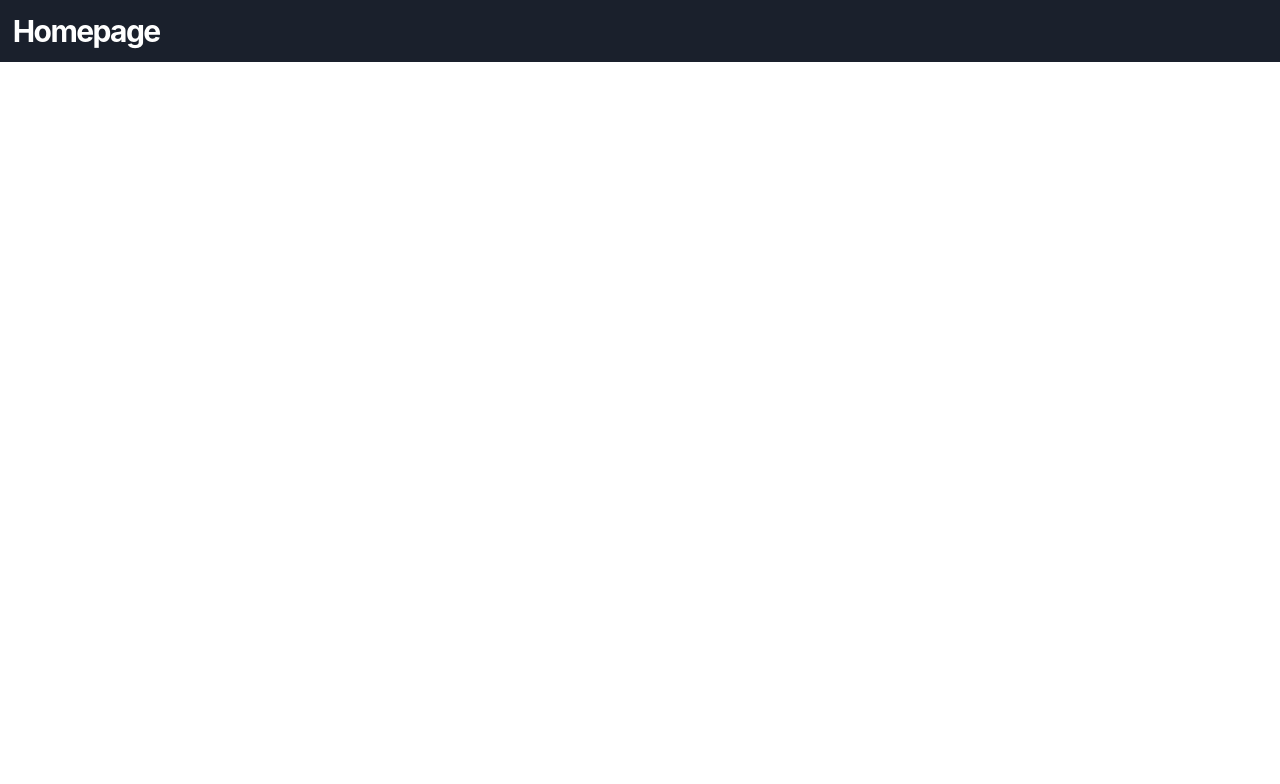
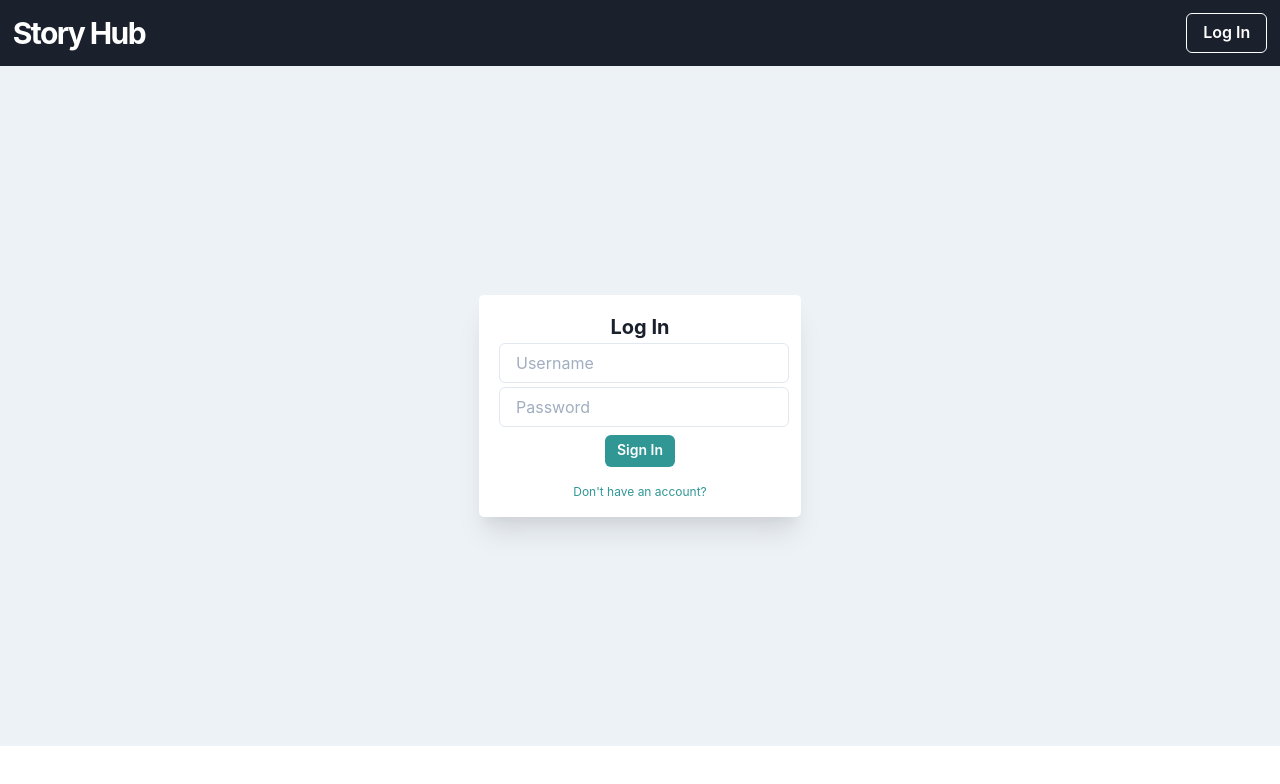
Before and after one commit to RakibulRanak/StoryHub-Frontend, a React (Create React App) app: page /signin in a window 1280 px wide. Shown: the top 784 px of the page. Built offline with nearby package versions, Linux system fonts and the light colour scheme.

Commit message:
signup signin

```diff
--- a/src/App.js
+++ b/src/App.js
@@ -6,6 +6,7 @@ import {
 import MyNavbar from "./components/generic/navbar";
 import Stories from "./pages/stories"
 import SignUp from "./pages/signUp"
+import SignIn from "./pages/signIn";
 
 
 
@@ -17,6 +18,7 @@ function App() {
       <MyNavbar />
       <Switch>
         <Route exact path="/signup" component={SignUp} />
+        <Route exact path="/signin" component={SignIn} />
         <Route exact path="/" component={Stories} />
       </Switch>
       {/* <Footer /> */}
--- a/src/components/generic/navbar.jsx
+++ b/src/components/generic/navbar.jsx
@@ -1,9 +1,10 @@
-import { Box, Button, Flex, Heading, Link } from "@chakra-ui/react";
+import { Box, Button, Flex, Heading, Link, Spacer } from "@chakra-ui/react";
 import { Link as RouterLink } from "react-router-dom";
-
-
+import { AuthContext } from "../../context/authContext";
+import { useContext, useState } from "react";
+import { ModalHover } from 'react-modal-hover'
 const MyNavbar = (props) => {
-
+  const { loggedIn, login, logoutHandler, user } = useContext(AuthContext);
   const MenuItems = (props) => (
     <Link
       as={RouterLink}
@@ -30,10 +31,38 @@ const MyNavbar = (props) => {
     >
       <Flex align="center" mr={5}>
         <Heading as="h1" size="lg" letterSpacing={"-.1rem"}>
-          <MenuItems to="/" >Homepage</MenuItems>
+          <MenuItems to="/" >Story Hub</MenuItems>
         </Heading>
       </Flex>
-    </Flex>
+
+      {user &&
+        (
+          <Button colorScheme="white" ml="auto" mr="5">
+            {
+              user.username
+            }
+            {/* <a href="mailto:someone@yoursite.com">Email Us</a> */}
+
+          </Button>
+        )
+      }
+      {
+        !loggedIn &&
+        (
+          <Button as={RouterLink} to="/signin" bg="transparent" border="1px">
+            Log In
+          </Button>
+        )
+      }
+      {
+        loggedIn &&
+        (
+          <Button onClick={logoutHandler} bg="transparent" border="1px">
+            Log Out
+          </Button>
+        )
+      }
+    </Flex >
   );
 };
 
--- /dev/null
+++ b/src/context/authContext.jsx
@@ -0,0 +1,52 @@
+
+import axios from "axios";
+import { Redirect } from "react-router-dom";
+const { createContext, useState } = require("react");
+const AuthContext = createContext();
+
+const AuthProvider = (props) => {
+    const [loggedIn, setLoggedIn] = useState(
+        JSON.parse(localStorage.getItem("loggedIn")) || false
+    );
+    const [user, setUser] = useState(
+        JSON.parse(localStorage.getItem("user")) || false
+    );
+    const login = (userDetails) => {
+        setLoggedIn(true);
+        localStorage.setItem("loggedIn", JSON.stringify(true));
+        setUser(userDetails);
+        localStorage.setItem("user", JSON.stringify(userDetails));
+
+    };
+
+    const logout = () => {
+        localStorage.setItem("loggedIn", JSON.stringify(false));
+        setLoggedIn(false);
+        window.localStorage.removeItem('user');
+        setUser(null)
+    };
+
+    const logoutHandler = (e) => {
+        logout();
+        axios.get("/api/v1/users/logout").finally(() => {
+            return <Redirect to="/" />;
+        });
+    };
+
+
+
+    return (
+        <AuthContext.Provider
+            value={{
+                loggedIn,
+                login,
+                logoutHandler,
+                user
+            }}
+        >
+            {props.children}
+        </AuthContext.Provider>
+    );
+};
+
+export { AuthContext, AuthProvider };
--- a/src/index.js
+++ b/src/index.js
@@ -3,11 +3,14 @@ import ReactDOM from 'react-dom';
 import './index.scss';
 import App from './App';
 import { ChakraProvider } from "@chakra-ui/react"
+import { AuthProvider } from './context/authContext';
 
 ReactDOM.render(
   <React.StrictMode>
     <ChakraProvider>
-      <App />
+      <AuthProvider>
+        <App />
+      </AuthProvider>
     </ChakraProvider>
   </React.StrictMode>,
   document.getElementById('root')
--- /dev/null
+++ b/src/pages/signIn.jsx
@@ -0,0 +1,115 @@
+import Layout from "../components/generic/layout";
+import { AuthContext } from "../context/authContext";
+import { Redirect, useHistory } from "react-router-dom";
+import {
+    Box,
+    Button,
+    Center,
+    Input,
+    InputGroup,
+    Heading,
+    Text,
+    Spinner,
+    useToast,
+    Link
+} from "@chakra-ui/react";
+import { useContext, useState } from "react";
+import axios from "axios";
+
+const SignIn = (props) => {
+    const [show, setShow] = useState(false);
+    const [username, setUsername] = useState();
+    const [password, setPassword] = useState();
+    const [requestState, setRequestState] = useState("not-requested");
+    const toast = useToast();
+    const { loggedIn, login } = useContext(AuthContext);
+    const signIn = (e) => {
+        e.preventDefault();
+        setRequestState("loading");
+
+
+        axios
+            .post("/api/v1/users/login", { username, password })
+            .then((res) => {
+                setRequestState("loaded");
+                login(res.data.data)
+                toast({
+                    title: "Logged In successfully",
+                    status: "success",
+                    duration: 3000,
+                    isClosable: true,
+                });
+
+            })
+            .catch((err) => {
+                setRequestState("error");
+            });
+    };
+
+    if (loggedIn) return <Redirect to="/" />;
+    else
+        return (
+            <Layout>
+                <Center h={["75vh", "85vh"]}>
+                    <Box
+                        boxShadow="xl"
+                        textAlign="center"
+                        bg="white"
+                        borderRadius={5}
+                        p={4}
+                    >
+                        <Heading size="md" m={1}>
+                            Log In
+                        </Heading>
+                        <form onSubmit={signIn}>
+                            <InputGroup m={1}>
+                                <Input
+                                    type="text"
+                                    placeholder="Username"
+                                    name="username"
+                                    onChange={(e) => setUsername(e.target.value)}
+                                    required
+                                />
+                            </InputGroup>
+                            <InputGroup m={1}>
+                                <Input
+                                    type="password"
+                                    placeholder="Password"
+                                    name="password"
+                                    onChange={(e) => setPassword(e.target.value)}
+                                    required
+                                />
+                            </InputGroup>
+
+                            {requestState === "error" && (
+                                <Text display="block" fontSize="sm" color="tomato">
+                                    Wrong Credentials!
+                                </Text>
+                            )}
+                            <Button
+                                colorScheme="teal"
+                                size="sm"
+                                m={1}
+                                mb={4}
+                                disabled={requestState === "loading" ? 1 : 0}
+                                type="submit"
+                            >
+                                {requestState === "loading" && <Spinner mr={3} />}Sign In
+                            </Button>
+                        </form>
+
+
+                        <Text fontSize="xs">
+                            <Link color="teal.500" href="/signup" m={1}>
+                                Don't have an account?
+                            </Link>
+                        </Text>
+
+
+                    </Box>
+                </Center>
+            </Layout>
+        );
+};
+
+export default SignIn;
--- a/src/pages/signUp.jsx
+++ b/src/pages/signUp.jsx
@@ -12,10 +12,13 @@ import {
 } from "@chakra-ui/react";
 import { useContext, useState } from "react";
 import axios from "axios";
+import { Redirect, useHistory } from "react-router-dom";
+import { AuthContext } from "../context/authContext";
 
 const SignUp = (props) => {
   const [show, setShow] = useState(false);
   const [email, setEmail] = useState();
+  const { loggedIn, login } = useContext(AuthContext);
   const [username, setUsername] = useState();
   const [name, setName] = useState();
   const [password, setPassword] = useState();
@@ -27,7 +30,7 @@ const SignUp = (props) => {
     setRequestState("loading");
 
     axios
-      .post("http://192.168.1.128:8000/api/v1/users", { email, username, name, password, confirmPassword })
+      .post("http://localhost:8000/api/v1/users", { email, username, name, password, confirmPassword })
       .then((res) => {
         setRequestState("loaded");
         toast({
@@ -37,12 +40,15 @@ const SignUp = (props) => {
           isClosable: true,
         });
 
+
       })
       .catch((err) => {
         setRequestState("error");
       });
   };
 
+  if (loggedIn) return <Redirect to="/" />;
+  else
     return (
       <Layout>
         <Center h={["75vh", "85vh"]}>
--- a/src/pages/stories.jsx
+++ b/src/pages/stories.jsx
@@ -1,31 +1,18 @@
 import Layout from "../components/generic/layout";
-import { Center, Box, Heading } from "@chakra-ui/react";
+import { Center, Box, Heading, Textarea, Text, Button, Container } from "@chakra-ui/react";
 import Story from "../components/story/story";
-import { useState, useEffect } from "react";
+import { useState, useEffect, useContext } from "react";
 import axios from "axios";
-
-// const stories = [
-//     {
-//         author: 'Rakibul',
-//         title: 'Cow and crow',
-//         story: 'Once upon a time, there was a cow who loved a crow........',
-//         postedAt: '20/09/2020'
-//     },
-//     {
-//         author: 'Ranak',
-//         title: 'Dog and cat',
-//         story: 'Once upon a time, there was a dog who loved a cat........',
-//         postedAt: '20/09/2020'
-//     }
-// ]
+import { AuthContext } from "../context/authContext"
+import ResizeTextarea from "react-textarea-autosize";
 
 const Stories = (props) => {
-
+    const { loggedIn, login } = useContext(AuthContext);
     const [stories, setStories] = useState([]);
     useEffect(() => {
         console.log("dhukse")
         axios
-            .get("http://192.168.1.128:8000/api/v1/stories?page=1&size=4")
+            .get("/api/v1/stories?page=1&size=4")
             .then((res) => {
                 setStories(res.data.data);
             })
@@ -34,18 +21,29 @@ const Stories = (props) => {
 
     return (
         < Layout >
-            <Box minH="75vh" p={3}>
-                <Box align="center" justifyContent="center">
-                    <Heading margin="3">Stories</Heading>
-                </Box>
+            <Container centerContent minH="70vh">
                 <Center>
-                    <Box bg="white" p={2} borderRadius="md" shadow="xl">
-                        {stories.map((story) => (
-                            <Story{...story} key={story.id} />
-                        ))}
+                    <Box minH="75vh" p={3}>
+                        {
+                            loggedIn && (
+                                <div>
+                                    <Text align="center" mb="8px"><Heading margin="3">Stories</Heading></Text>
+                                    <Textarea bg="white" resize="horizontal" as={ResizeTextarea}
+                                        overflow="hidden" size="sm" colorScheme="white" placeholder="Post your story" />
+                                    <Button colorScheme="teal" size="sm">Submit</Button>
+                                </div>
+                            )
+                        }
+
+                        <Box bg="white" p={2} mt="10" pt="5" borderRadius="md" shadow="xl">
+                            {stories.map((story) => (
+                                <Story{...story} key={story.id} />
+                            ))}
+                        </Box>
+
                     </Box>
                 </Center>
-            </Box>
+            </Container>
         </Layout >
     );
 
```
Also changed, not shown: package.json (+6 -3 lines), src/components/story/story.jsx (+24 -1 lines), 2 other files (tests, documents, lock files or other folders). Lines whose indentation alone changed are shown as unchanged.
